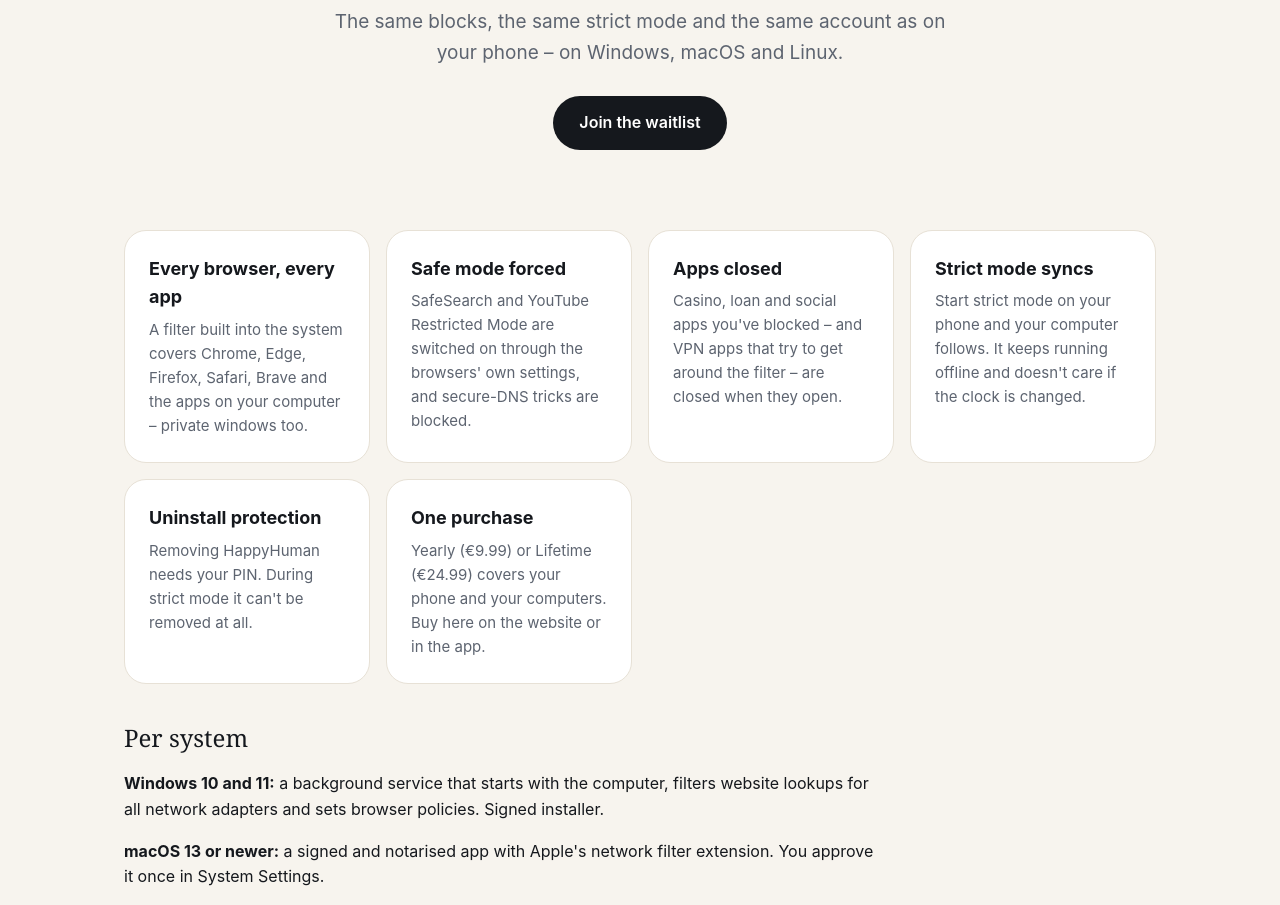
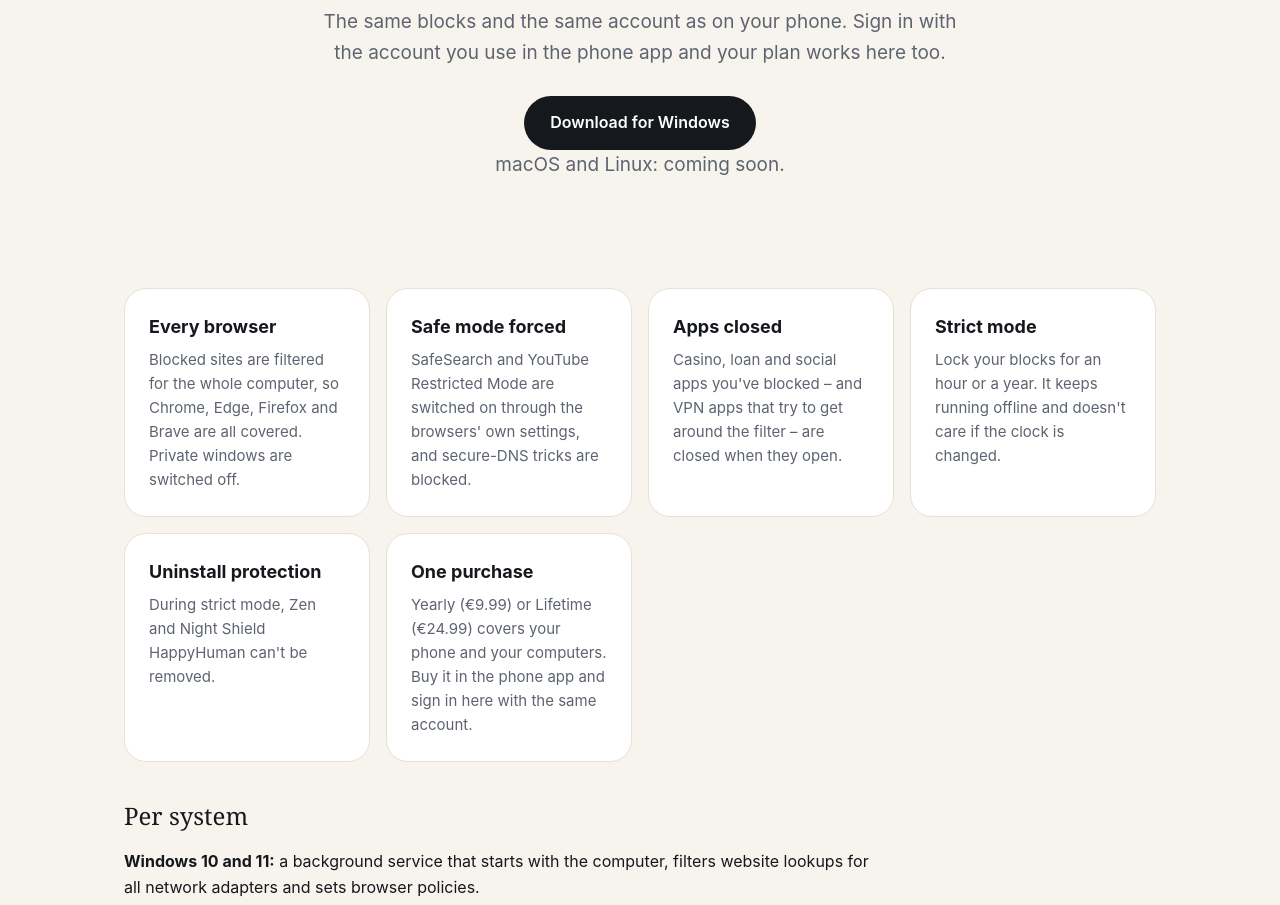
Before and after one commit to lewetechcompany-netizen/happyhuman, a plain HTML site: page desktop.html in a window 1280 px wide. Shown: the part 256-1161 px from the top of the page. Drawn offline with Linux system fonts and the light colour scheme.

Commit message:
Desktop page: Windows download, accurate feature list
Co-Authored-By: Claude Opus 5.5 <noreply@anthropic.com>
Claude-Session: https://claude.ai/code/session_013wGinCnfRjKwhBusbx3NjK

```diff
--- a/desktop.html
+++ b/desktop.html
@@ -4,23 +4,23 @@
 <link rel="stylesheet" href="style.css"></head><body>
 <header><a class="logo" href="index.html">HappyHuman</a><nav><a href="index.html#features">Features</a><a href="index.html#pricing">Pricing</a><a href="mailto:lewetech.company@gmail.com">Contact</a></nav></header>
 <main>
-<section class="hero"><span class="status soon">Coming soon</span><h1>HappyHuman on your computer</h1>
-<p>The same blocks, the same strict mode and the same account as on your phone – on Windows, macOS and Linux.</p>
-<a class="btn" href="mailto:lewetech.company@gmail.com?subject=HappyHuman%20for%20computers%20waitlist">Join the waitlist</a></section>
+<section class="hero"><span class="status">Windows 10 and 11</span><h1>HappyHuman on your computer</h1>
+<p>The same blocks and the same account as on your phone. Sign in with the account you use in the phone app and your plan works here too.</p>
+<a class="btn" href="download/HappyHuman-Setup.exe" download>Download for Windows</a>
+<p class="muted">macOS and Linux: coming soon.</p></section>
 
 <section><div class="grid">
-<div class="card"><h3>Every browser, every app</h3><p>A filter built into the system covers Chrome, Edge, Firefox, Safari, Brave and the apps on your computer – private windows too.</p></div>
+<div class="card"><h3>Every browser</h3><p>Blocked sites are filtered for the whole computer, so Chrome, Edge, Firefox and Brave are all covered. Private windows are switched off.</p></div>
 <div class="card"><h3>Safe mode forced</h3><p>SafeSearch and YouTube Restricted Mode are switched on through the browsers' own settings, and secure-DNS tricks are blocked.</p></div>
 <div class="card"><h3>Apps closed</h3><p>Casino, loan and social apps you've blocked – and VPN apps that try to get around the filter – are closed when they open.</p></div>
-<div class="card"><h3>Strict mode syncs</h3><p>Start strict mode on your phone and your computer follows. It keeps running offline and doesn't care if the clock is changed.</p></div>
-<div class="card"><h3>Uninstall protection</h3><p>Removing HappyHuman needs your PIN. During strict mode it can't be removed at all.</p></div>
-<div class="card"><h3>One purchase</h3><p>Yearly (€9.99) or Lifetime (€24.99) covers your phone and your computers. Buy here on the website or in the app.</p></div>
+<div class="card"><h3>Strict mode</h3><p>Lock your blocks for an hour or a year. It keeps running offline and doesn't care if the clock is changed.</p></div>
+<div class="card"><h3>Uninstall protection</h3><p>During strict mode, Zen and Night Shield HappyHuman can't be removed.</p></div>
+<div class="card"><h3>One purchase</h3><p>Yearly (€9.99) or Lifetime (€24.99) covers your phone and your computers. Buy it in the phone app and sign in here with the same account.</p></div>
 </div></section>
 
 <section class="doc"><h2>Per system</h2>
-<p><b>Windows 10 and 11:</b> a background service that starts with the computer, filters website lookups for all network adapters and sets browser policies. Signed installer.</p>
-<p><b>macOS 13 or newer:</b> a signed and notarised app with Apple's network filter extension. You approve it once in System Settings.</p>
-<p><b>Linux:</b> a system service for Ubuntu, Fedora and other common distributions.</p>
+<p><b>Windows 10 and 11:</b> a background service that starts with the computer, filters website lookups for all network adapters and sets browser policies.</p>
+<p><b>macOS and Linux:</b> coming soon.</p>
 <p class="muted">Admin rights are needed once during installation. Filtering stays on your computer – nothing about your browsing is sent to us.</p></section>
 </main>
 <footer>© 2026 Lewe Tech Oy · <a href="index.html">Home</a> · <a href="privacy.html">Privacy policy</a> · <a href="terms.html">Terms</a></footer>
```
